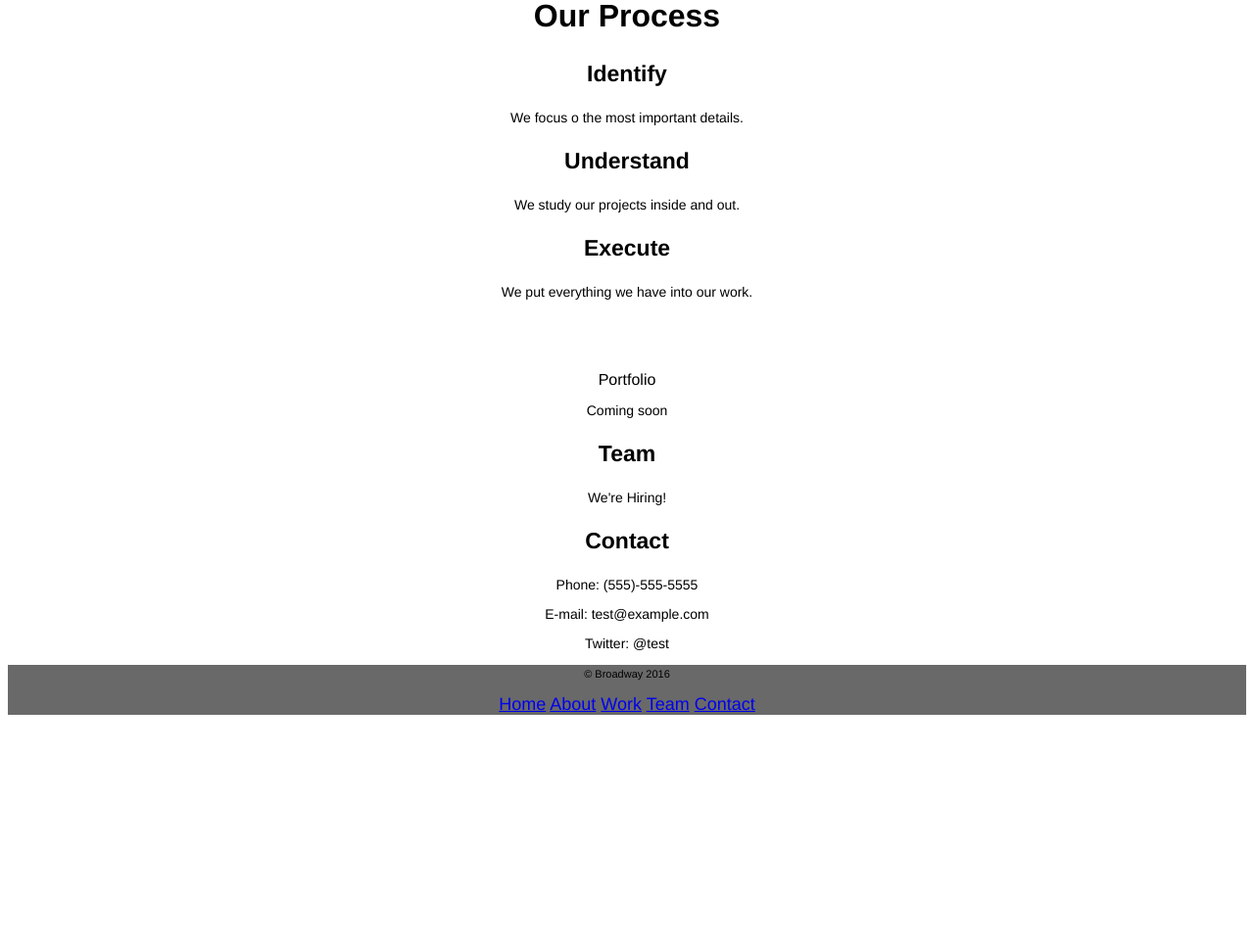
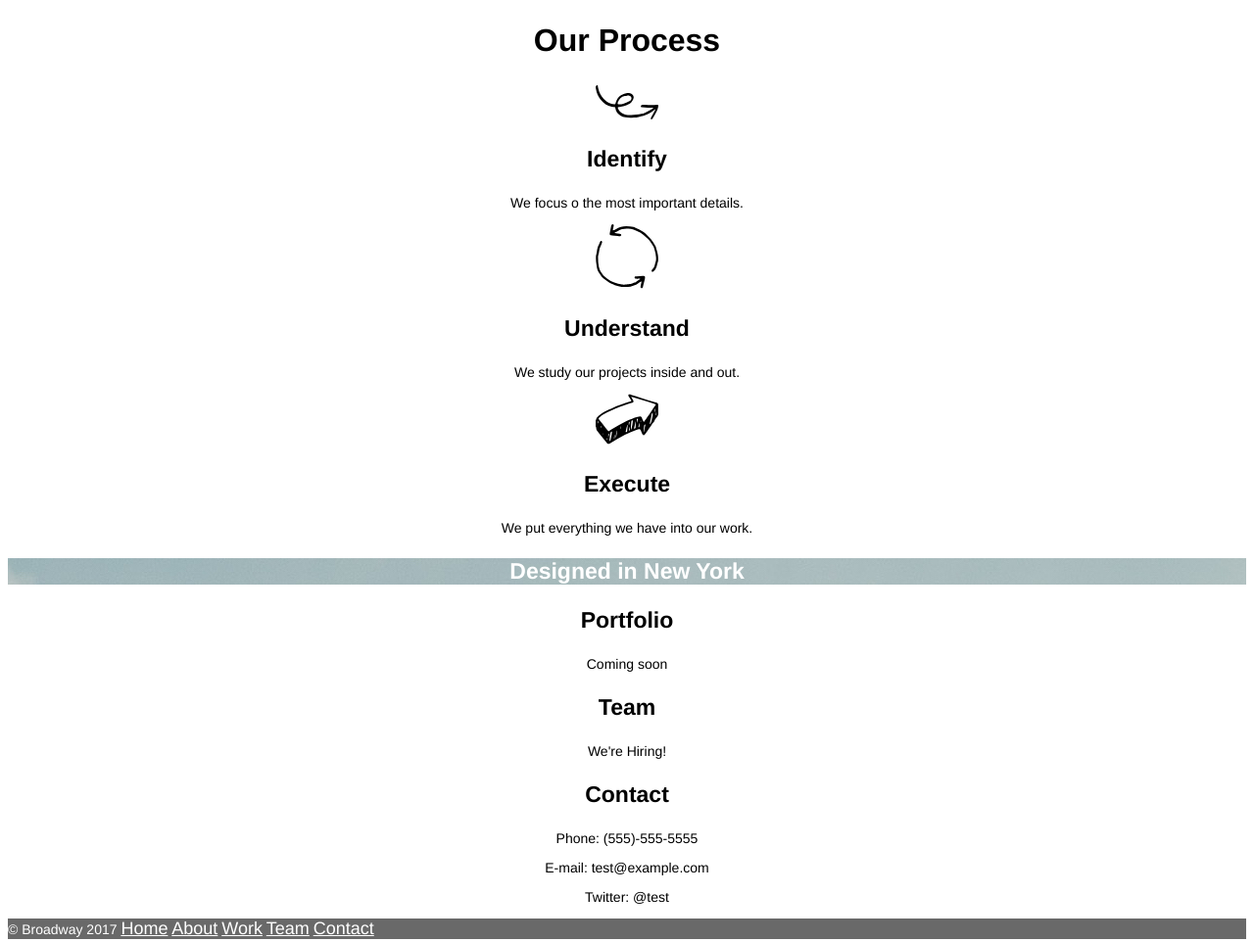
Before and after one commit to ckelley324/broadway, a plain HTML site: page index.html in a window 1280 px wide. Shown: the part 338-1300 px from the top of the page at 98% size. Before the commit the page ends 1082 px from the top, so only its background shows below. Drawn offline with Linux system fonts and the light colour scheme.

Commit message:
final draft

```diff
--- a/index.html
+++ b/index.html
@@ -8,16 +8,19 @@
   <body>
 <div class="header">
   <h1>Broadway Design</h1>
-  <nav><p><a href="./index.html">Home</a></p><p><a href"#process">About</a></p><p><a href="work">Work</a></p><p><a href="team">Team</a></p><p><a href="contact">Contact</a></p></nav></div>
+  <nav class="link"><p><a href="./index.html">Home</a></p><p><a href="#process">About</a></p><p><a href="#work">Work</a></p><p><a href="#team">Team</a></p><p><a href="#contact">Contact</a></p></nav></div>
   <div id="process"><h2>Our Process</h2>
+    <img src="./resources/identify.svg"/>
     <h3>Identify</h3>
     <p>We focus o the most important details.</p>
+    <img src="./resources/understand.svg"/>
     <h3>Understand</h3>
     <p>We study our projects inside and out.</p>
+    <img src="./resources/execute.svg"/>
     <h3>Execute</h3>
     <p>We put everything we have into our work.</p></div>
-    <div id="design"><h3>Designed in New York</h3></div>
-    <div id="work"  <h3>Portfolio</h3>
+    <div class="design"><h3>Designed in New York</h3></div>
+    <div id="work">  <h3>Portfolio</h3>
       <p>Coming soon</p></div>
     <div id="team">  <h3>Team</h3>
       <p>We're Hiring!</p></div>
@@ -25,6 +28,6 @@
       <p>Phone: (555)-555-5555</p>
       <p>E-mail: test@example.com</p>
       <p>Twitter: @test</p></div>
-      <div class="footer"><p><span>&copy; Broadway 2016</span><nav><a href="./index.html">Home</a> <a href="#process">About</a> <a href="work">Work</a> <a href="team">Team</a> <a href="contact">Contact</a></nav></p></div>
+      <div class="footer"><p>&copy; Broadway 2017 <span class="link"><a href="./index.html">Home</a> <a href="#process">About</a> <a href="work">Work</a> <a href="team">Team</a> <a href="contact">Contact</a></span></p></div>
   </body>
 </html>
--- a/resources/css/style.css
+++ b/resources/css/style.css
@@ -6,11 +6,12 @@ h1 {
   font-size: 70px;
   font-weight: bold;
 }
-nav {
+a {
   font-size: 18px;
+  color: white;
 }
-.header, #design {
-  background-image: url('./resources/the-flatiron-building.jpg');
+.header, .design {
+  background-image: url("./the-flatiron-building.jpg");
   color: white;
 }
 h2 {
@@ -26,7 +27,9 @@ p {
 }
 .footer {
   background-color: dimgray;
+  text-align: left;
+  color: white;
 }
-span {
+p.footer {
   font-size: 11px;
 }
```
Also changed, not shown: resources/css/the-flatiron-building.jpg (renamed from resources/the-flatiron-building.jpg), resources/execute.svg (added), resources/understand.svg (added).
